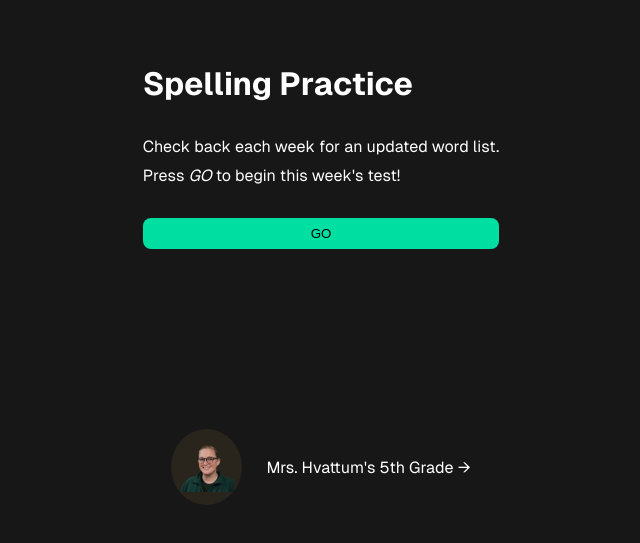
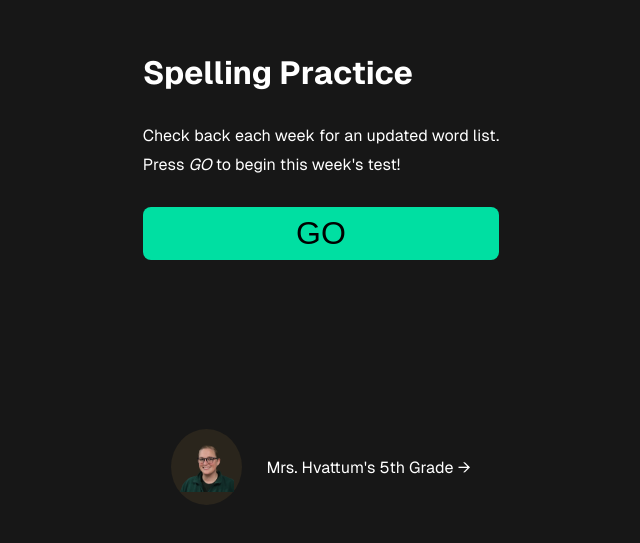
Before and after one commit to JohnAFernandez/spellrite, a Next.js app: page / in a window 1280 px wide. Shown: the part 243-786 px from the top of the page, without its empty margins (319-959 px from the left). Built offline with nearby package versions, Linux system fonts and the light colour scheme.

Commit message:
update voice

```diff
--- a/src/app/page.js
+++ b/src/app/page.js
@@ -18,7 +18,7 @@ export default function Home() {
                     </li>
 
                 </ul>
-                <button style={{backgroundColor: "#00DFA2", outline: "none", border: "none", padding: "0.5rem 1rem", borderRadius: "0.5rem"}}><Link href='/test'>GO</Link></button>
+                <button style={{backgroundColor: "#00DFA2", outline: "none", border: "none", padding: "0.5rem 1rem", borderRadius: "0.5rem", fontSize: "2rem"}}><Link href='/test'>GO</Link></button>
                 {/* <div className={styles.ctas}>
                     <h1>SpellRite</h1>
                     <a
```
Also changed, not shown: src/app/test/page.js (+9 -6 lines), src/app/test/page.module.scss (+1 -1 lines).
